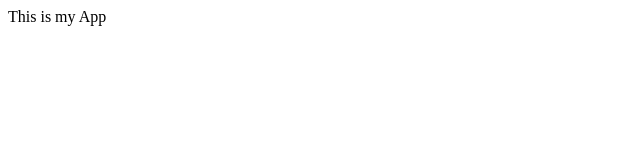
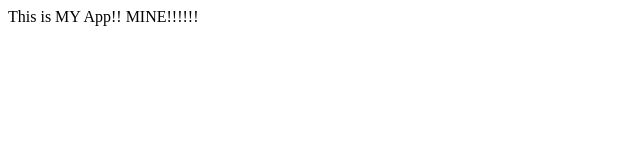
Before and after one commit to Nynptl/myapp, a plain HTML site: page index.html in a window 1280 px wide. Shown: the whole page, without its empty margins (0-640 px from the left). Drawn offline with Linux system fonts and the light colour scheme.

Commit message:
initial commit

```diff
--- a/index.html
+++ b/index.html
@@ -3,6 +3,7 @@
         <title>My app</title>
     </head>
     <body>
-        This is my App
+        This is MY App!!
+        MINE!!!!!!
     </body>
 </html>
```
